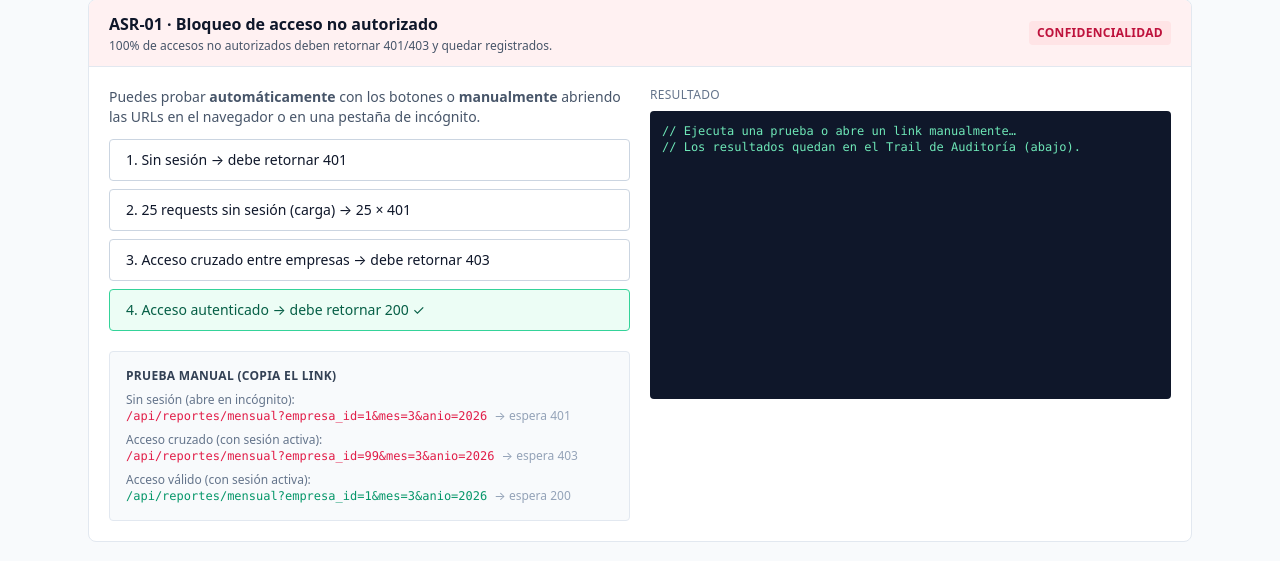
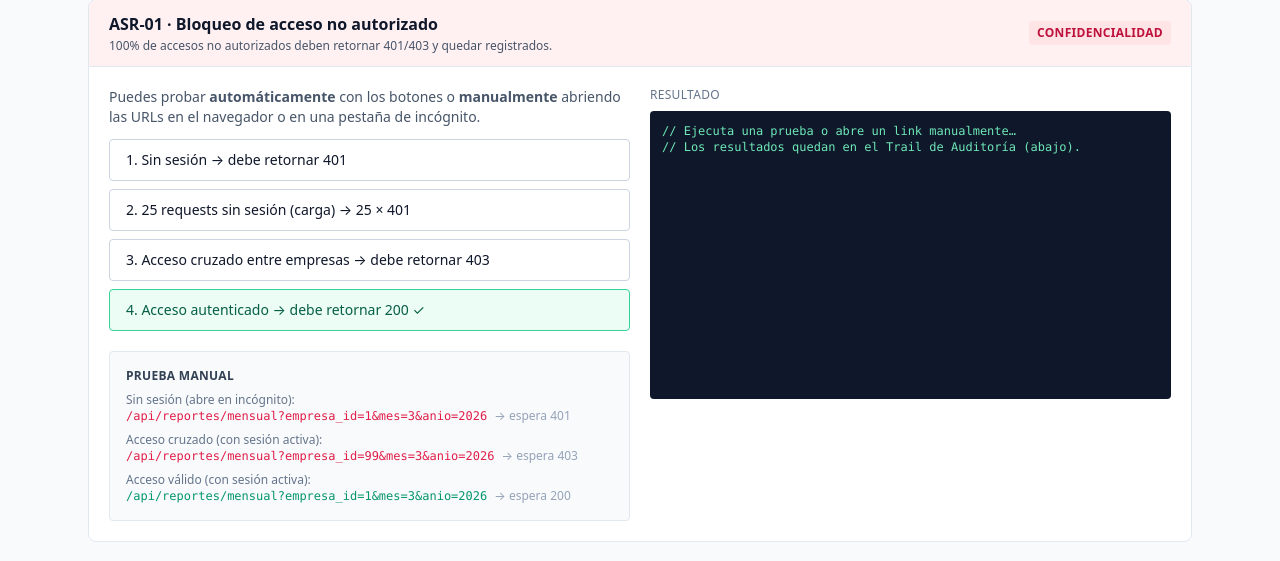
Before and after one commit to Benjifufu/Sprint3, a Django app: page /asr-hub/ in a window 1280 px wide. Shown: the part 326-887 px from the top of the page. Run offline with Django 4.2, Linux system fonts and the light colour scheme; the visitor is signed in with stand-in values (Sample User, id 1); data that the repository does not hold is empty; some libraries are stand-ins or nearby versions.

Commit message:
cambio html

```diff
--- a/registroAuditoria/templates/registroAuditoria/hub.html
+++ b/registroAuditoria/templates/registroAuditoria/hub.html
@@ -68,7 +68,7 @@
 
       <!-- Pruebas manuales -->
       <div class="bg-slate-50 border border-slate-200 rounded p-4">
-        <div class="text-xs font-semibold text-slate-700 uppercase tracking-wide mb-2">Prueba manual (copia el link)</div>
+        <div class="text-xs font-semibold text-slate-700 uppercase tracking-wide mb-2">Prueba manual</div>
         <div class="space-y-2 text-xs">
           <div>
             <span class="text-slate-500">Sin sesión (abre en incógnito):</span><br>
```
